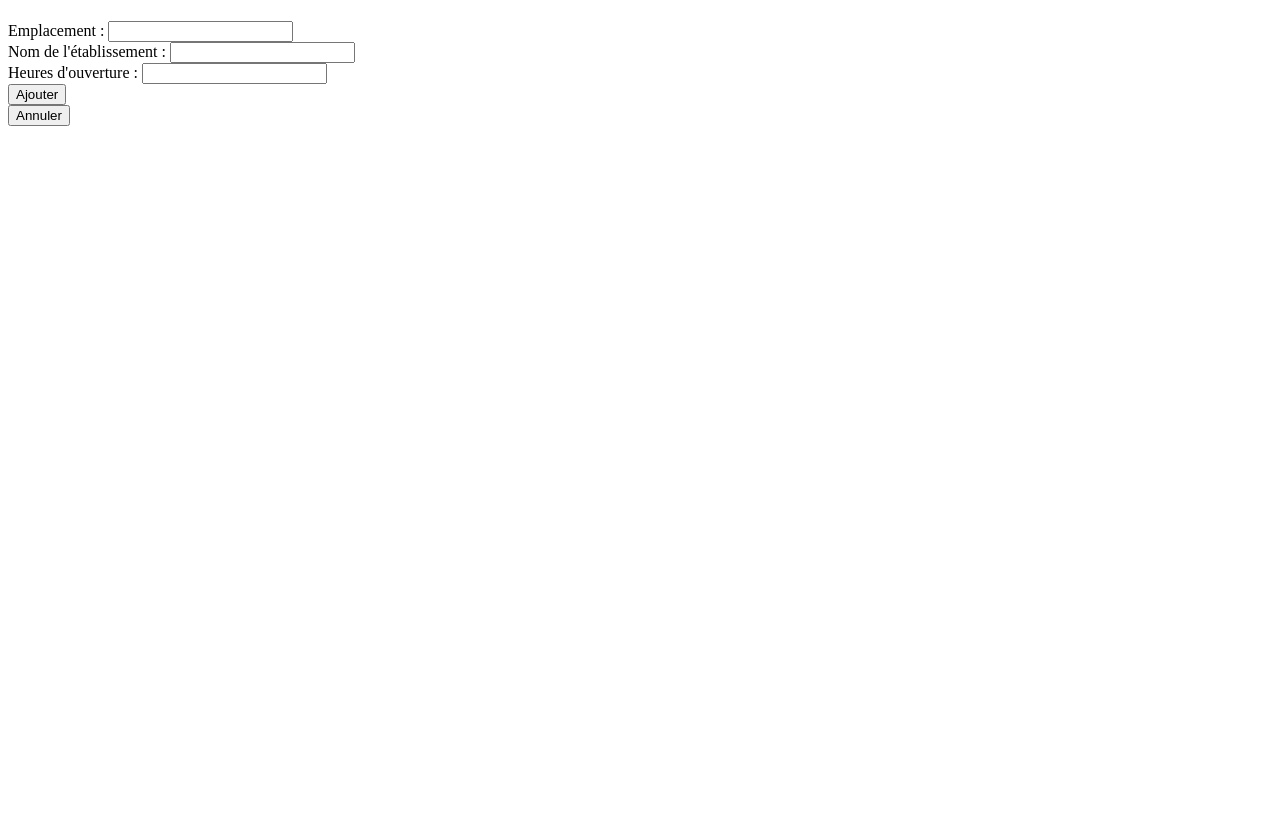
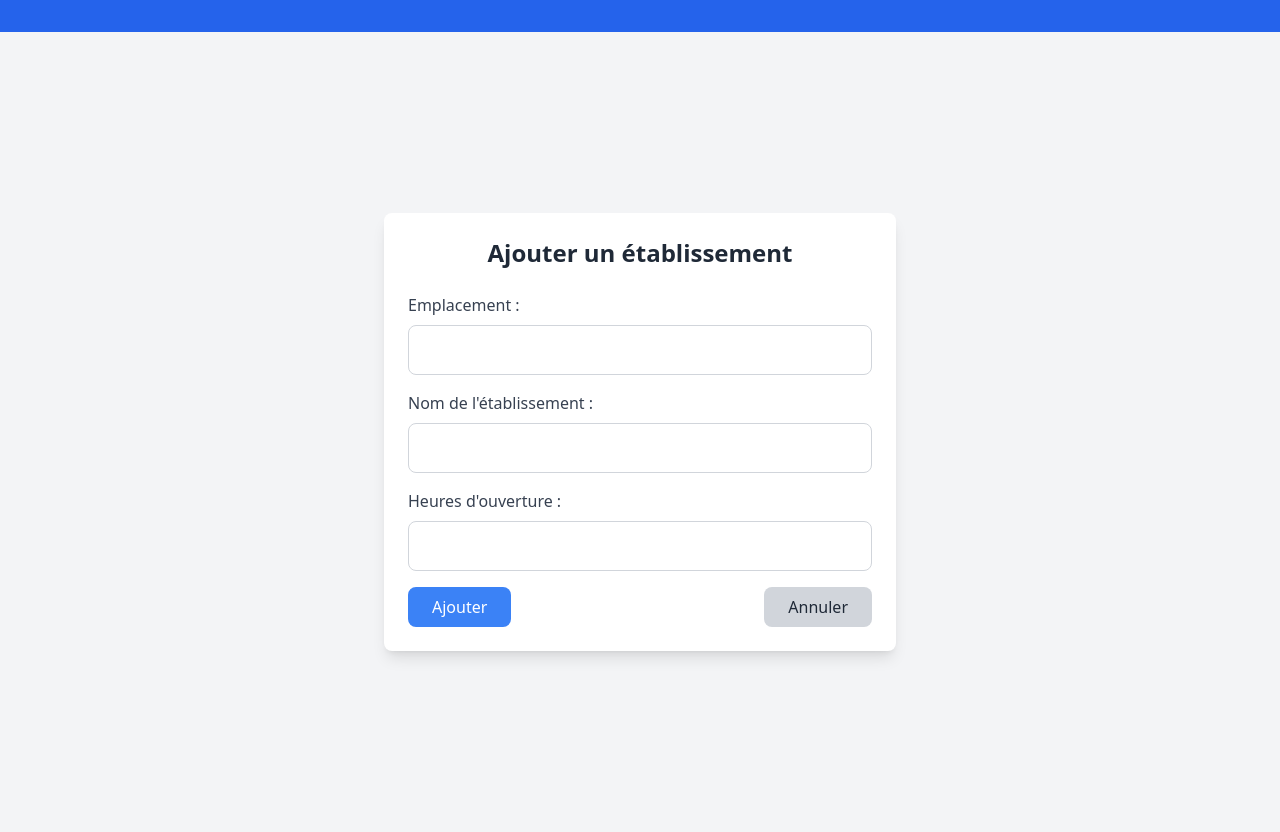
Before and after one commit to Clementmns/doctolib_clone, a CodeIgniter 4 app: the page made by app/Views/etablishments/add_etablishments.php in a window 1280 px wide. Before the commit the page ends 126 px from the top, so only its background shows below. Run offline with PHP 8.4 and a stand-in for CodeIgniter, Linux system fonts and the light colour scheme; the template is opened without the code that fills it, so the values that code supplies are empty; some libraries are stand-ins or nearby versions.

Commit message:
Ajout du style avec Tailwind CSS pour la page d'ajout d'établissement

```diff
--- a/app/Views/etablishments/add_etablishments.php
+++ b/app/Views/etablishments/add_etablishments.php
@@ -4,38 +4,56 @@
     <meta charset="UTF-8">
     <meta name="viewport" content="width=device-width, initial-scale=1.0">
     <title><?= esc($title) ?></title>
+    <!-- Lien vers Tailwind CSS -->
+    <script src="https://cdn.tailwindcss.com"></script>
 </head>
-<body>
-    <h1><?= esc($title) ?></h1>
+<body class="bg-gray-100 h-screen">
+
+    <!-- Header en haut de la page -->
+    <header class="bg-blue-600 text-white p-4">
+        <h1 class="text-3xl font-semibold text-center"><?= esc($title) ?></h1>
+    </header>
+
+    <!-- Formulaire centré dans la partie restante de l'écran -->
+    <div class="flex justify-center items-center h-full p-4">
+        <div class="bg-white p-6 rounded-lg shadow-lg w-full max-w-lg">
+
+            <!-- Titre du formulaire intégré -->
+            <h2 class="text-2xl font-semibold text-gray-800 mb-6 text-center">Ajouter un établissement</h2>
 
             <!-- Afficher les erreurs de validation -->
             <?php if (isset($validation)): ?>
-        <div style="color:red;">
+                <div class="text-red-600 mb-4">
                     <?= $validation->listErrors(); ?>
                 </div>
             <?php endif; ?>
 
             <!-- Formulaire pour ajouter un établissement -->
             <form action="<?= base_url('etablishments/create'); ?>" method="post">
-        <div>
-            <label for="location">Emplacement :</label>
-            <input type="text" id="location" name="location" value="<?= set_value('location'); ?>" required>
+                <div class="mb-4">
+                    <label for="location" class="block text-gray-700 font-medium mb-2">Emplacement :</label>
+                    <input type="text" id="location" name="location" value="<?= set_value('location'); ?>" class="w-full p-3 border border-gray-300 rounded-lg focus:outline-none focus:ring-2 focus:ring-blue-400" required>
                 </div>
 
-        <div>
-            <label for="name">Nom de l'établissement :</label>
-            <input type="text" id="name" name="name" value="<?= set_value('name'); ?>" required>
+                <div class="mb-4">
+                    <label for="name" class="block text-gray-700 font-medium mb-2">Nom de l'établissement :</label>
+                    <input type="text" id="name" name="name" value="<?= set_value('name'); ?>" class="w-full p-3 border border-gray-300 rounded-lg focus:outline-none focus:ring-2 focus:ring-blue-400" required>
                 </div>
 
-        <div>
-            <label for="open_hour">Heures d'ouverture :</label>
-            <input type="text" id="open_hour" name="open_hour" value="<?= set_value('open_hour'); ?>" required>
+                <div class="mb-4">
+                    <label for="open_hour" class="block text-gray-700 font-medium mb-2">Heures d'ouverture :</label>
+                    <input type="text" id="open_hour" name="open_hour" value="<?= set_value('open_hour'); ?>" class="w-full p-3 border border-gray-300 rounded-lg focus:outline-none focus:ring-2 focus:ring-blue-400" required>
                 </div>
 
-        <button type="submit">Ajouter</button>
+                <div class="flex justify-between items-center">
+                    <button type="submit" class="bg-blue-500 text-white py-2 px-6 rounded-lg hover:bg-blue-600 focus:outline-none focus:ring-2 focus:ring-blue-400">Ajouter</button>
+                    <a href="<?= base_url('etablishments'); ?>" class="bg-gray-300 text-gray-800 py-2 px-6 rounded-lg hover:bg-gray-400 focus:outline-none focus:ring-2 focus:ring-gray-300 text-center">
+                        Annuler
+                    </a>
+                </div>
             </form>
+        </div>
+    </div>
 
-    <!-- Lien pour annuler -->
-    <a href="<?= base_url('etablishments'); ?>"><button>Annuler</button></a>
 </body>
 </html>
```
Lines whose indentation alone changed are shown as unchanged.
